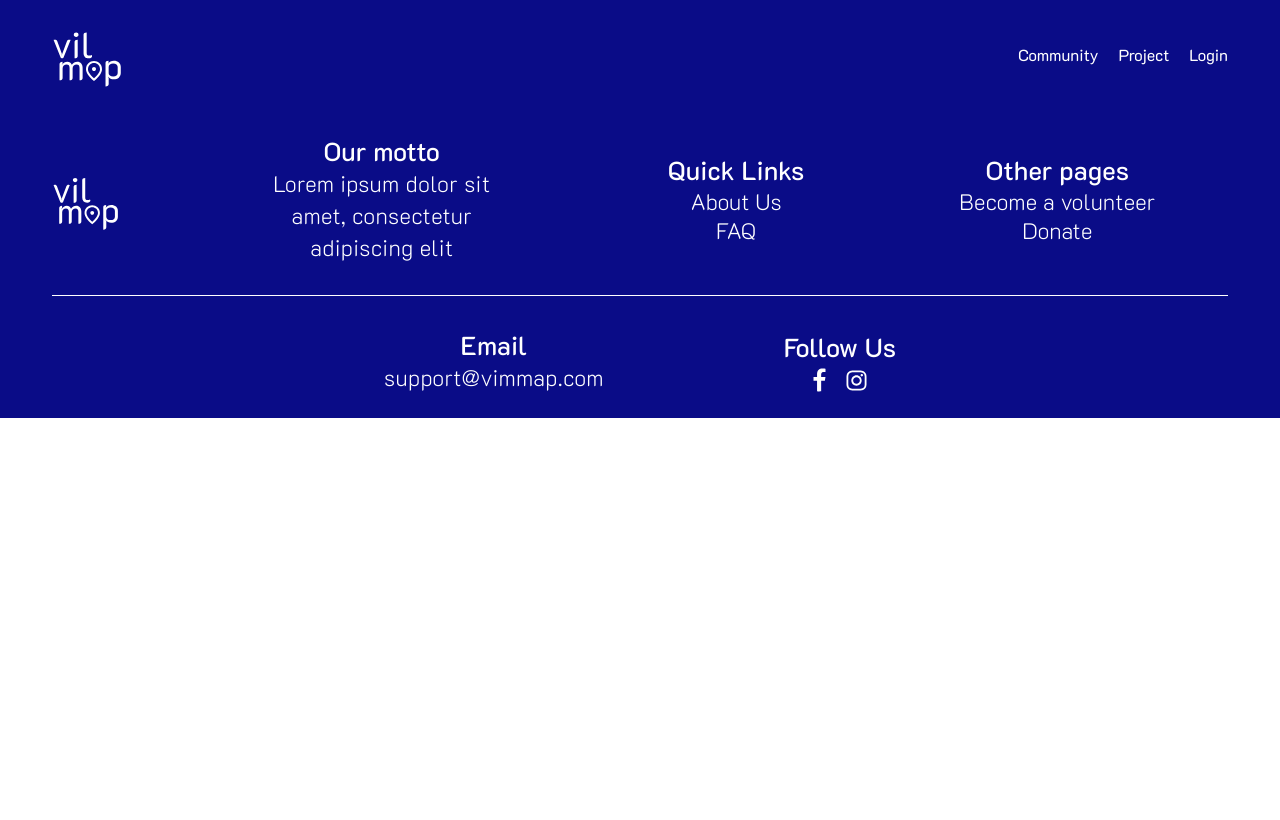
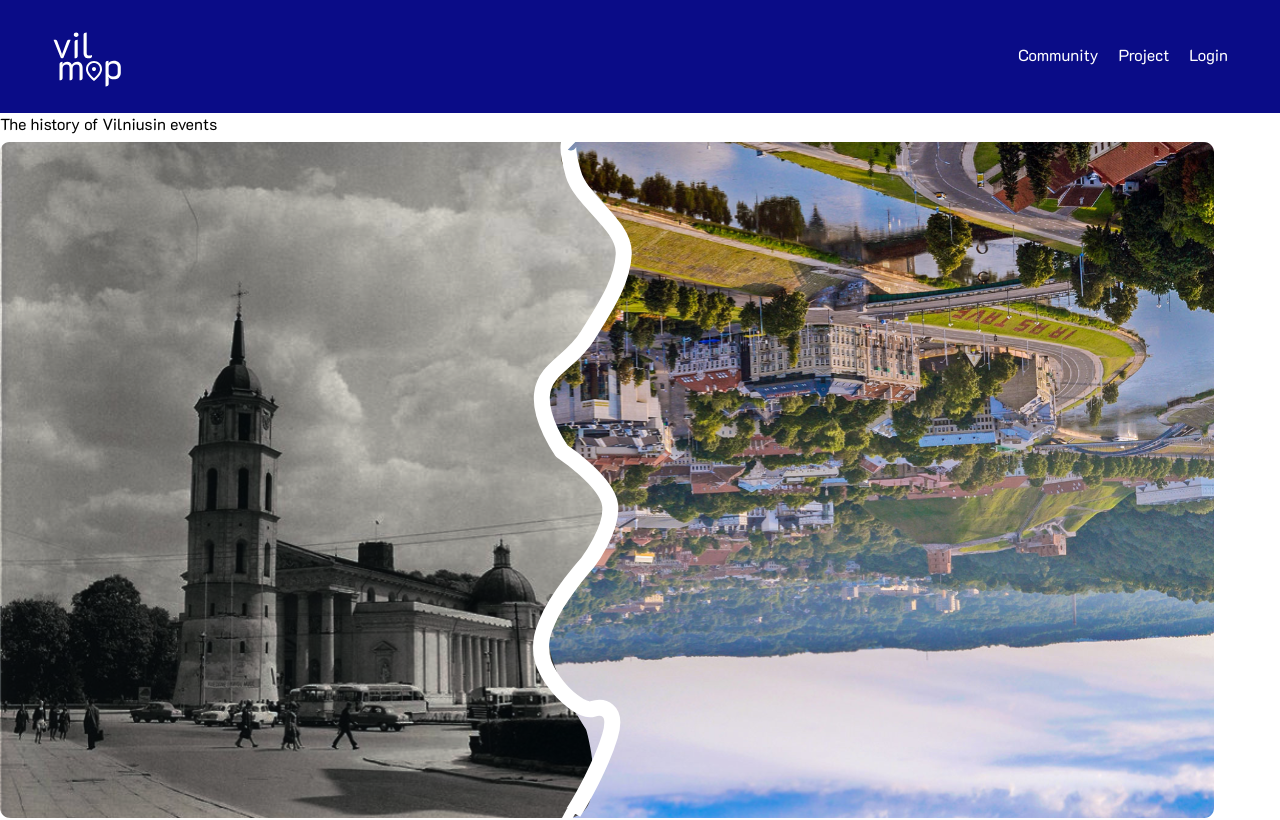
Before and after one commit to Vilnius-Historical-Map/vilmap-frontend, a React (Vite) app: page / in a window 1280 px wide. Shown: the top 820 px of the page. Built offline with nearby package versions, Linux system fonts and the light colour scheme.

Commit message:
feat: routing & home page added

```diff
--- a/src/app/App.tsx
+++ b/src/app/App.tsx
@@ -1,8 +1,15 @@
 import { Layout } from "@ui/layout/layout"
+import { AppRoutes } from "@router/routes"
 
 function App() {
   return (
-   <Layout/>
+    <Layout>
+       <main id="skip-to-content">
+        <section className="content">
+          <AppRoutes/>
+        </section>
+      </main>
+      </Layout>
   )
 }
 
--- a/src/app/main.tsx
+++ b/src/app/main.tsx
@@ -3,9 +3,12 @@ import { createRoot } from 'react-dom/client'
 import '@styles/index.scss'
 import '@styles/reset-styles.scss'
 import App from './App.tsx'
+import { BrowserRouter } from 'react-router'
 
 createRoot(document.getElementById('root')!).render(
   <StrictMode>
-    <App />
+    <BrowserRouter>
+       <App />
+    </BrowserRouter>
   </StrictMode>,
 )
--- /dev/null
+++ b/src/features/pages/homePage.component.tsx
@@ -0,0 +1,14 @@
+import styles from './homePage.module.scss'
+
+export const HomePage = () => {
+  return (
+    <section className={styles.homepage}>
+      <h1 className={styles.homepage__h1}>
+        The history of Vilnius
+        <span className={styles.homepage__h1__span}>in events</span>
+      </h1>
+
+      <div className={styles.homepage__background}></div>
+    </section>
+  )
+}
--- /dev/null
+++ b/src/features/pages/homePage.module.scss
@@ -0,0 +1,8 @@
+.homepage{
+
+  &__background{
+    height: 50rem;
+    background-image: url('src/assets/images/background.svg');
+    background-repeat: no-repeat;
+  }
+}
--- /dev/null
+++ b/src/router/routerConfig.tsx
@@ -0,0 +1,16 @@
+import type { ReactElement } from "react";
+import { HomePage } from "@pages/homePage.component";
+
+ interface IRoute {
+   path: string;
+   element: ReactElement;
+   isPrivate: boolean;
+}
+
+export const RoutesConfig: IRoute[] = [
+  {
+    path: "/",
+    element: <HomePage/>,
+    isPrivate: false,
+  },
+]
--- /dev/null
+++ b/src/router/routes.tsx
@@ -0,0 +1,16 @@
+import { Routes, Route, Navigate } from 'react-router-dom'
+import { RoutesConfig } from './routerConfig'
+
+
+export const AppRoutes = () => {
+  return (
+    <Routes>
+      {
+        RoutesConfig.map(
+          ({ path, element, isPrivate }) =>
+             <Route key={path} path={path} element={element} />
+        )
+      }
+    </Routes>
+  )
+}
--- a/tsconfig.app.json
+++ b/tsconfig.app.json
@@ -22,7 +22,11 @@
       "@styles/*": ["src/styles/*"],
       "@assets/*": ["src/assets/*"],
       "@images/*": ["src/assets/images/*"],
-      "@ui/*": ["src/ui/*"]
+      "@ui/*": ["src/ui/*"],
+      "@features/*": ["src/features/*"],
+      "@pages/*": ["src/features/pages/*"],
+       "@router/*": ["src/router/*"],
+
     },
 
     /* Linting */
--- a/tsconfig.json
+++ b/tsconfig.json
@@ -13,6 +13,9 @@
       "@assets/*": ["src/assets/*"],
       "@images/*": ["src/assets/images/*"],
       "@ui/*": ["src/ui/*"],
+      "@features/*": ["src/features/*"],
+      "@pages/*": ["src/features/pages/*"],
+      "@router/*": ["src/router/*"],
 
 
     }
--- a/vite.config.ts
+++ b/vite.config.ts
@@ -14,6 +14,10 @@ export default defineConfig({
       "@assets": path.resolve(__dirname, "src/assets"),
       "@images": path.resolve(__dirname, "src/assets/images"),
       "@ui": path.resolve(__dirname, "src/ui"),
+      "@features": path.resolve(__dirname, "src/features"),
+      "@pages": path.resolve(__dirname, "src/features/pages"),
+      "@router": path.resolve(__dirname, "src/router"),
+
 
 
     }
```
Also changed, not shown: src/router/routerConfig.ts (deleted, +0 -7 lines), src/assets/images/background.svg (added).
